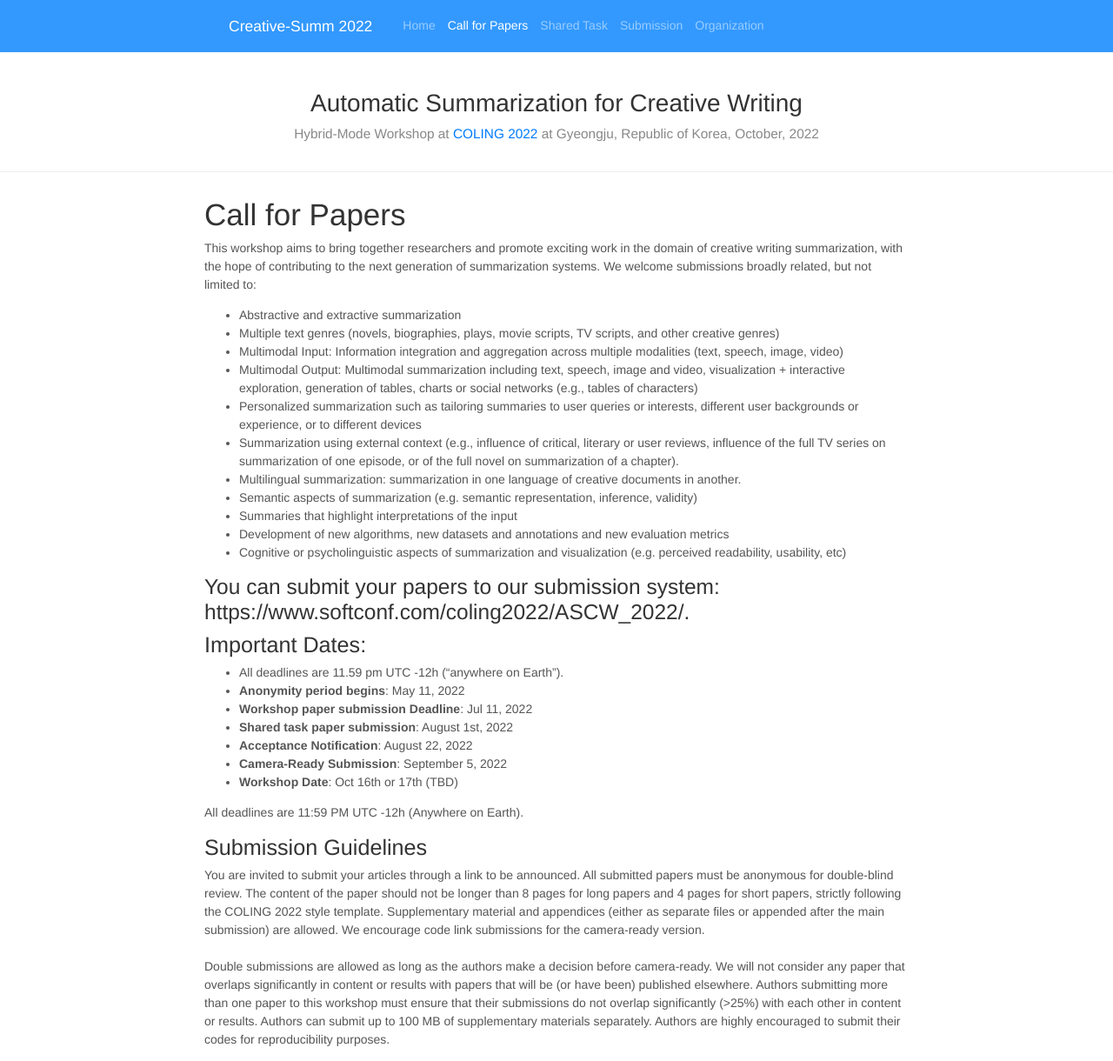
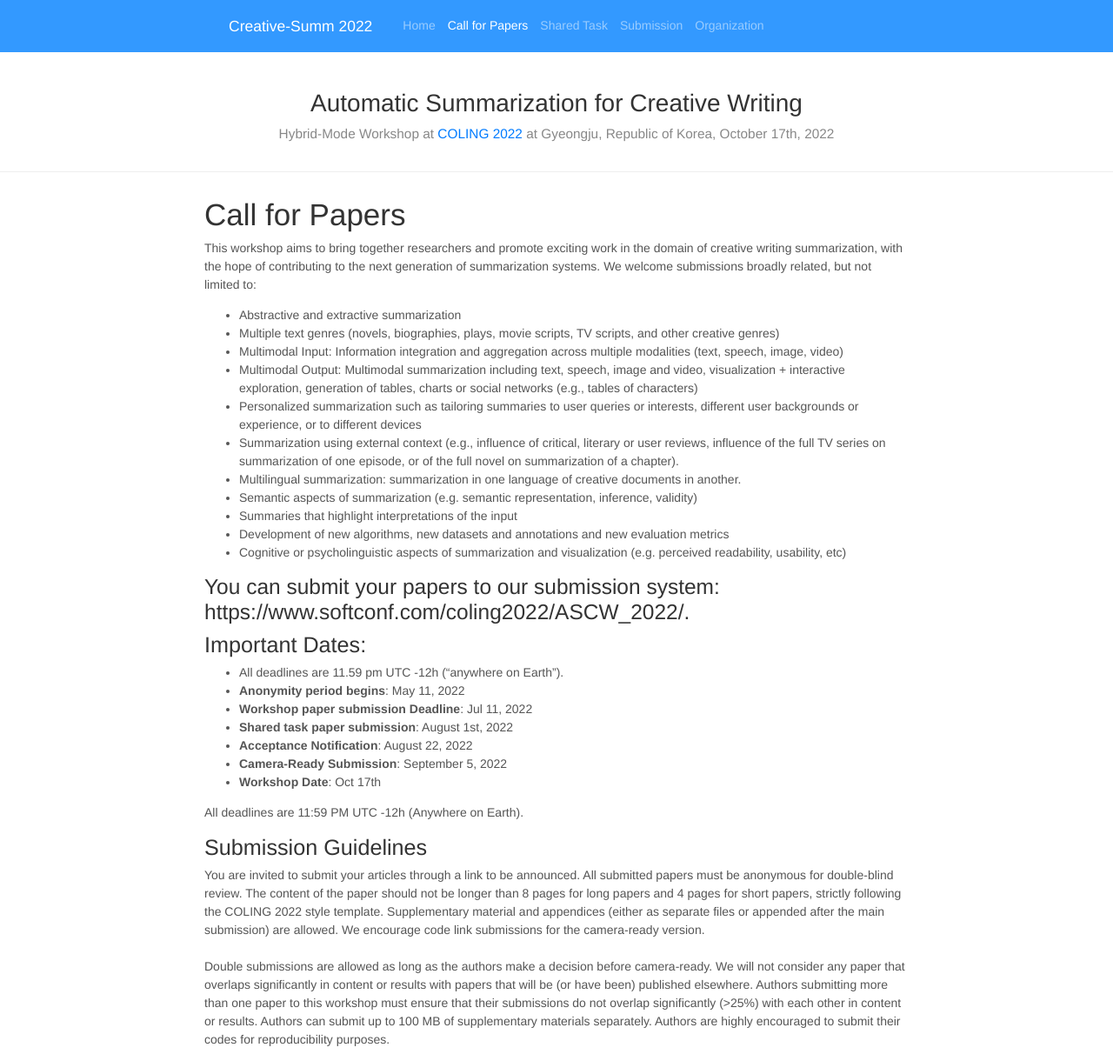
Before and after one commit to CreativeSumm/creativesumm.github.io, a Jekyll site: the page built from cfp.md, in a window 1280 px wide. Shown: the whole page at 87% size. Built offline with Jekyll 4.4.1, drawn with Linux system fonts in a browser that asks for light colours; nearby versions of some CDN libraries.

Commit message:
update date

```diff
--- a/_layouts/main.html
+++ b/_layouts/main.html
@@ -54,7 +54,7 @@
     <div class="container text-center">
         <h1 class="blog-title">Automatic Summarization for Creative Writing </h1>
         <p class="lead blog-description">
-            Hybrid-Mode Workshop at <a href="https://coling2022.org/" target="_blank">COLING 2022</a> at Gyeongju, Republic of Korea, October, 2022<br/>
+            Hybrid-Mode Workshop at <a href="https://coling2022.org/" target="_blank">COLING 2022</a> at Gyeongju, Republic of Korea, October 17th, 2022<br/>
             <!-- Contact: <a href="mailto:intex-sempar@@googlegroups.com">intex-sempar@googlegroups.com</a><br/> -->
             <!-- Submit your paper <a href="https://www.softconf.com/emnlp2020/intex-sempar2020/">here</a> by August 21! -->
         </p>
--- a/cfp.md
+++ b/cfp.md
@@ -36,7 +36,7 @@
 - **Shared task paper submission**: August 1st, 2022
 - **Acceptance Notification**: August 22, 2022
 - **Camera-Ready Submission**: September 5, 2022
-- **Workshop Date**: Oct 16th or 17th (TBD)
+- **Workshop Date**: Oct 17th
 
 All deadlines are 11:59 PM UTC -12h (Anywhere on Earth).
 
```
Also changed, not shown: shared_task.md (+1 -1 lines).
